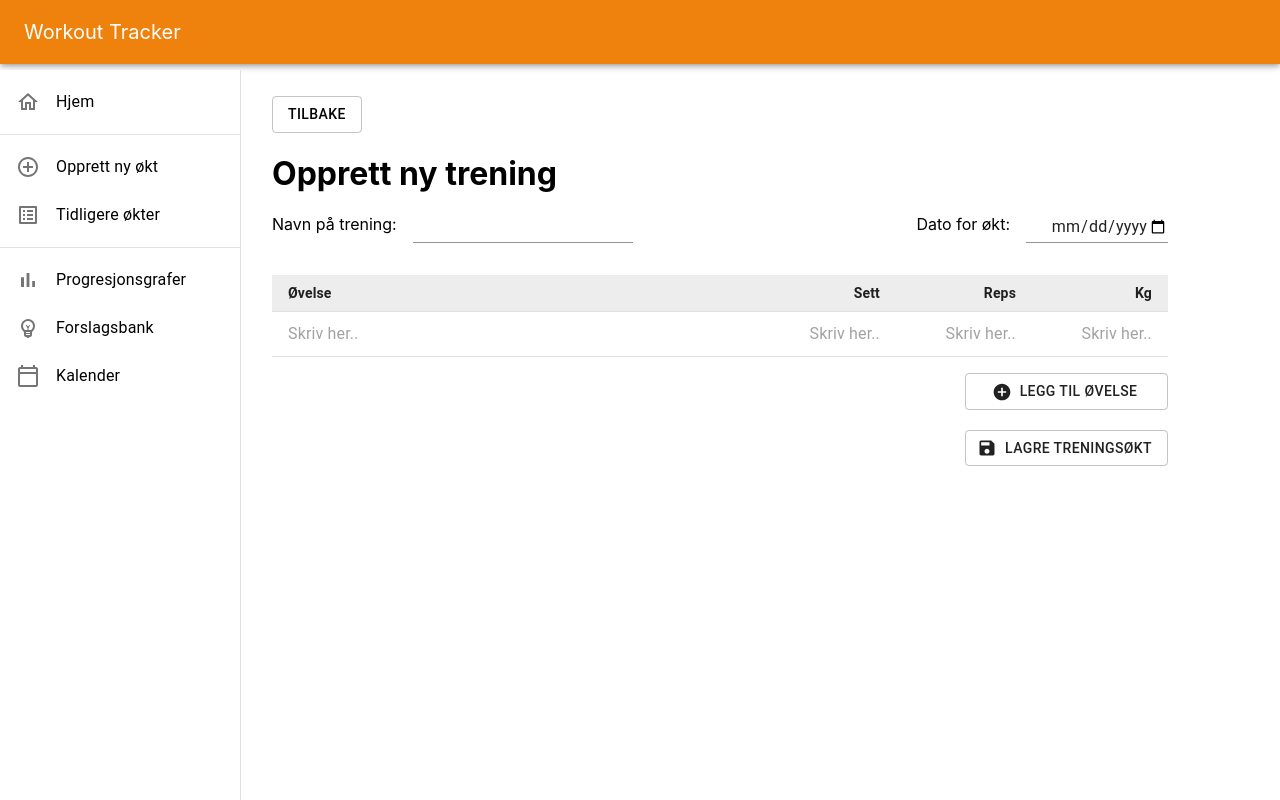
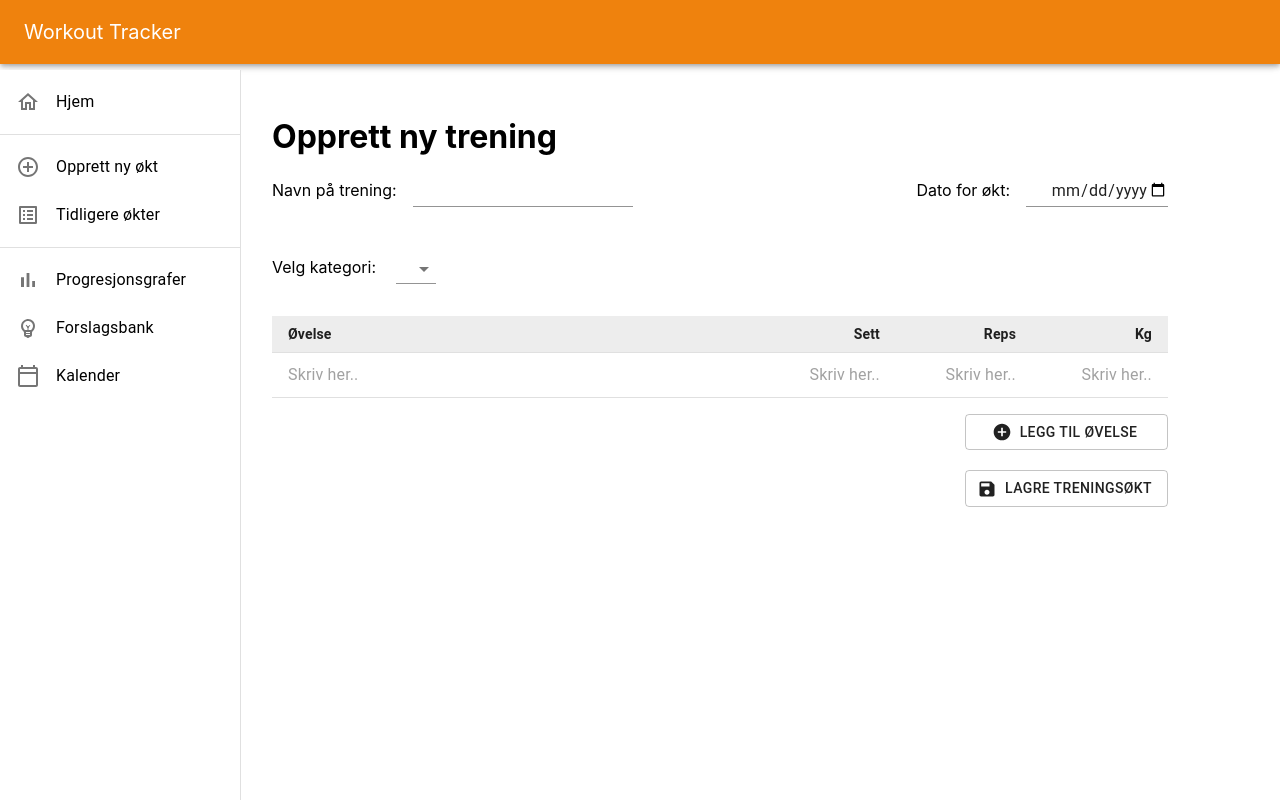
Before and after one commit to emilielr/workout-tracker, a React (Create React App) app: page /newWorkout in a window 1280 px wide. Built offline with nearby package versions, Linux system fonts and the light colour scheme.

Commit message:
add category field

```diff
--- a/src/components/WorkoutForm.scss
+++ b/src/components/WorkoutForm.scss
@@ -20,3 +20,14 @@
   flex-direction: column;
   padding: 1rem 0;
 }
+
+.category {
+  margin-bottom: 2rem;
+}
+
+.MuiFormControl-root {
+  vertical-align: 0 !important;
+  #select {
+    width: 100%;
+  }
+}
--- a/src/components/WorkoutForm.tsx
+++ b/src/components/WorkoutForm.tsx
@@ -1,7 +1,11 @@
 import { ChangeEvent } from "react";
 import {
   Button,
+  FormControl,
   InputBase,
+  InputLabel,
+  MenuItem,
+  Select,
   Table,
   TableBody,
   TableCell,
@@ -16,13 +20,13 @@ import { useState } from "react";
 import { db } from "../firebase";
 import AddIcon from "@material-ui/icons/AddCircle";
 import SaveIcon from "@material-ui/icons/Save";
-import { Link } from "react-router-dom";
-import { alertEnum } from "../utils/enums";
+import { alertEnum, categoryEnum } from "../utils/enums";
 import { AlertComponent } from "./AlertComponent";
 
 export const WorkoutForm = () => {
   const [workoutName, setWorkoutName] = useState("");
   const [selectedDate, setSelectedDate] = useState<Date | null>(new Date());
+  const [category, setCategory] = useState<categoryEnum>(categoryEnum.empty);
   const [rows, setRows] = useState<Exercise[]>([]);
   const [alert, setAlert] = useState<alertEnum>();
   const [openAlert, setOpenAlert] = useState(false);
@@ -39,6 +43,18 @@ export const WorkoutForm = () => {
       setExercise({ ...exercise, [prop]: event.target.value });
     };
 
+  const handleCategoryChange = (
+    event: React.ChangeEvent<{ value: unknown }>
+  ) => {
+    setCategory(event.target.value as categoryEnum);
+  };
+
+  const allFieldsFilledOut = () => {
+    return (
+      workoutName !== "" && category !== categoryEnum.empty && rows.length !== 0
+    );
+  };
+
   const addRow = () => {
     setRows([...rows!, exercise]);
     setExercise({ name: "", sets: "", reps: "", kg: "" });
@@ -46,10 +62,15 @@ export const WorkoutForm = () => {
 
   const saveWorkout = () => {
     setOpenAlert(true);
+    if (!allFieldsFilledOut()) {
+      setAlertMessage("Du har ikke fyllt ut alle feltene");
+      setAlert(alertEnum.error);
+    } else {
       db.collection("workouts")
         .add({
           workoutName: workoutName,
           date: selectedDate,
+          category: category,
           exercises: rows,
         })
         .then(() => {
@@ -60,13 +81,11 @@ export const WorkoutForm = () => {
           setAlertMessage("Noe gikk galt under lagringen.");
           setAlert(alertEnum.error);
         });
+    }
   };
 
   return (
     <div className="table-container">
-      <Button component={Link} to="/" variant="outlined">
-        Tilbake
-      </Button>
       {openAlert && (
         <AlertComponent
           severity={alert!}
@@ -96,6 +115,26 @@ export const WorkoutForm = () => {
             onChange={(event) => setSelectedDate(new Date(event.target.value))}
           />
         </div>
+      </div>
+      <div className="category">
+        <span className="text">Velg kategori: </span>
+        <FormControl>
+          <InputLabel id="demo-simple-select-label"></InputLabel>
+          <Select
+            id="select"
+            margin="dense"
+            value={category}
+            onChange={handleCategoryChange}
+          >
+            <MenuItem value={categoryEnum.fullbody}>
+              {categoryEnum.fullbody}
+            </MenuItem>
+            <MenuItem value={categoryEnum.upperbody}>
+              {categoryEnum.upperbody}
+            </MenuItem>
+            <MenuItem value={categoryEnum.legs}>{categoryEnum.legs}</MenuItem>
+          </Select>
+        </FormControl>
       </div>
       <TableContainer>
         <Table size="small">
--- a/src/utils/enums.ts
+++ b/src/utils/enums.ts
@@ -4,3 +4,10 @@ export enum alertEnum {
   success = "success",
   warning = "warning",
 }
+
+export enum categoryEnum {
+  upperbody = "Overkropp",
+  fullbody = "Helkropp",
+  legs = "Bein",
+  empty = "",
+}
--- a/src/views/ChartPage.tsx
+++ b/src/views/ChartPage.tsx
@@ -1,6 +1,5 @@
 import { Button, TextField } from "@material-ui/core";
 import { useState } from "react";
-import { Link } from "react-router-dom";
 import { LineChartComponent } from "../components/LineChart";
 import { db } from "../firebase";
 import { usePrevious } from "../utils/comparison";
@@ -37,9 +36,6 @@ export const ChartPage = () => {
   };
   return (
     <div className="chart-container">
-      <Button component={Link} to="/" variant="outlined">
-        Tilbake
-      </Button>
       <h1>Progresjonsgraf</h1>
       <div className="search-container">
         <p>Skriv inn hvilken øvelse du vil se:</p>
--- a/src/views/WorkoutDetail.tsx
+++ b/src/views/WorkoutDetail.tsx
@@ -1,5 +1,4 @@
 import {
-  Button,
   Table,
   TableBody,
   TableCell,
@@ -8,7 +7,7 @@ import {
   TableRow,
 } from "@material-ui/core";
 import "../components/Form.scss";
-import { Link, useLocation } from "react-router-dom";
+import { useLocation } from "react-router-dom";
 import { formatDate } from "../utils/date";
 
 type LocationState = {
@@ -21,9 +20,6 @@ export const WorkoutDetail = () => {
 
   return (
     <div className="detail-container">
-      <Button component={Link} to="/" variant="outlined">
-        Tilbake
-      </Button>
       <h1>{workout.workoutName}</h1>
       <h2>{formatDate(workout.date)}</h2>
       <TableContainer>
```
Lines whose indentation alone changed are shown as unchanged.
